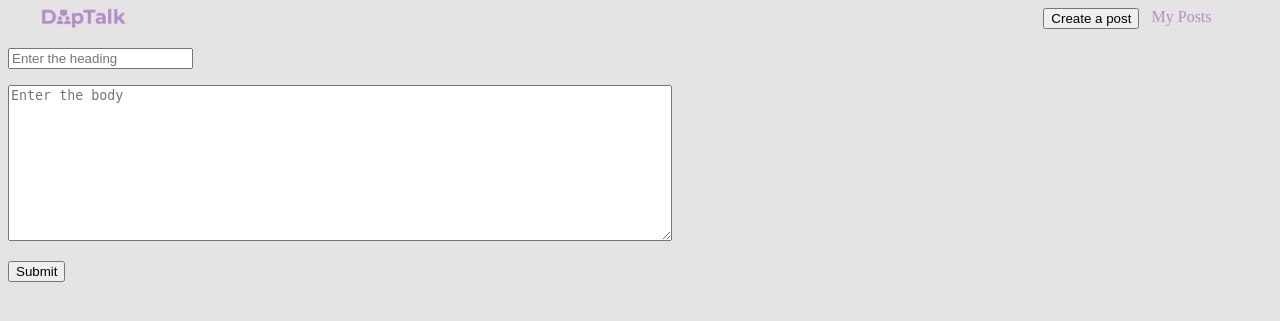
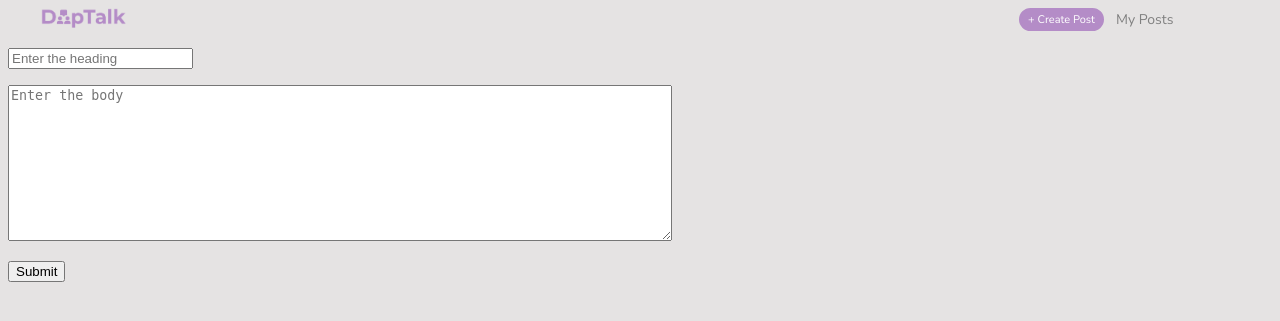
Before and after one commit to AntiMmD/DeepTalk, a Django app: page /posts/new in a window 1280 px wide. Shown: the top 321 px of the page. Run offline with Django 5.2, Linux system fonts and the light colour scheme; the visitor is signed in with stand-in values (Sample User, id 1).

Commit message:
Add new font to the top-bar and polish it

```diff
--- a/posts/scss/linkModule.scss
+++ b/posts/scss/linkModule.scss
@@ -2,7 +2,7 @@
   text-decoration: none;
   &:link,
   &:visited {
-    color: #B48CC7;
+    color: gray;
     text-decoration: none;
   }
 }
--- a/posts/static/css/_base.css
+++ b/posts/static/css/_base.css
@@ -1,3 +1,4 @@
+@import url("https://fonts.googleapis.com/css2?family=Nunito+Sans&display=swap");
 body {
   background-color: rgb(229, 227, 227);
 }
@@ -7,13 +8,14 @@ body {
   /* border: 1px solid; */
   margin-right: 2%;
   margin-left: 2%;
+  align-items: center;
 }
 
 #home_redirect {
   text-decoration: none;
 }
 #home_redirect:link, #home_redirect:visited {
-  color: #B48CC7;
+  color: gray;
   text-decoration: none;
 }
 
@@ -22,19 +24,31 @@ body {
   height: auto;
 }
 
+#create_post_button {
+  font-family: "Nunito Sans", sans-serif;
+  font-size: 11px;
+  color: white;
+  background-color: #B48CC7;
+  border: 3px solid #B48CC7;
+  border-radius: 30px;
+}
+
 #my_posts {
+  font-family: "Nunito Sans", sans-serif;
   text-decoration: none;
 }
 #my_posts:link, #my_posts:visited {
-  color: #B48CC7;
+  color: gray;
   text-decoration: none;
 }
 #my_posts {
+  color: gray;
+  font-size: 14px;
   padding-left: 1%;
 }
 
 #create_post {
-  padding-left: 75%;
+  padding-left: 73%;
 }
 
 /*# sourceMappingURL=_base.css.map */
--- a/posts/templates/posts/_base.html
+++ b/posts/templates/posts/_base.html
@@ -15,7 +15,7 @@
             <img src="{% static 'DeepTalkLogo.png' %}" alt="Logo" class="DeepTalkLogo">
         </a>
         <a href="{% url 'posts:post_form' %}" id="create_post">
-            <button id="create_post_button">Create a post</button>
+            <button id="create_post_button">+ Create Post</button>
         </a>
 
         <a href="{% url 'posts:post_manager' %}" id="my_posts">My Posts</a>
```
Also changed, not shown: posts/scss/_base.scss (+17 -2 lines), 1 other file.
